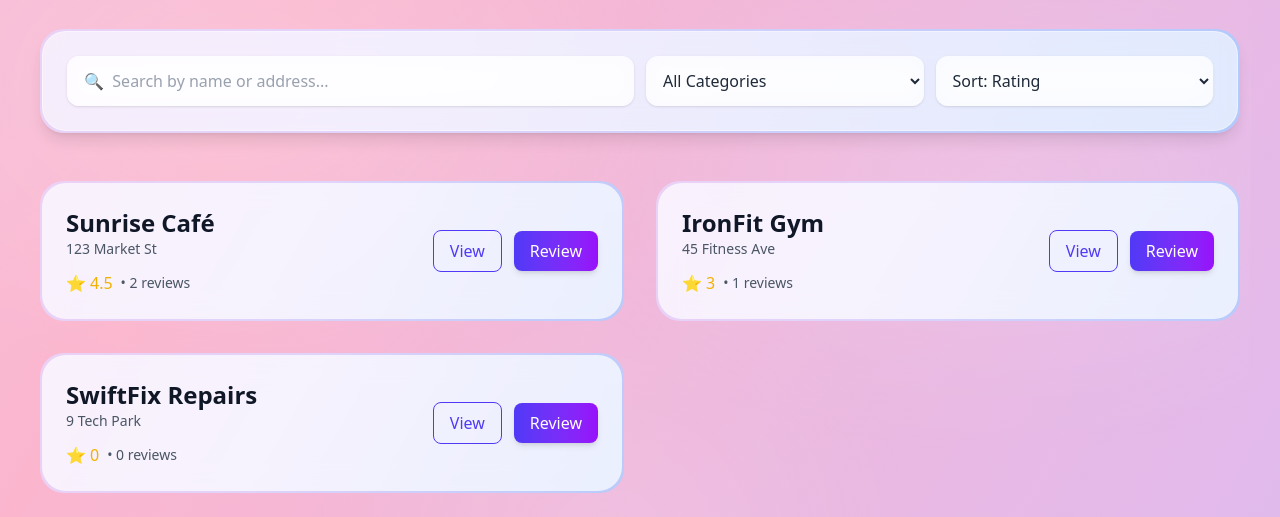
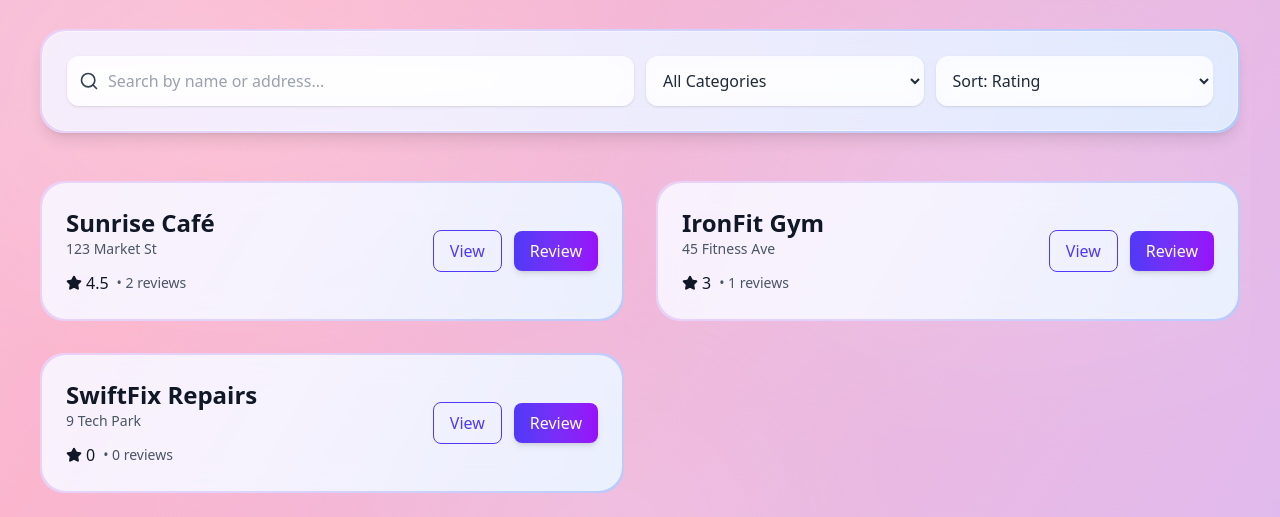
Before and after one commit to chebli2002/local-reviews, a React (Vite) app: page /businesses in a window 1280 px wide. Shown: the part 172-689 px from the top of the page. Built offline with nearby package versions, Linux system fonts and the light colour scheme.

Commit message:
Removed emojis, added icons

```diff
--- a/src/components/Home.jsx
+++ b/src/components/Home.jsx
@@ -1,6 +1,7 @@
 import { useEffect } from "react";
 import { Link } from "react-router-dom";
 import { motion } from "framer-motion";
+import { Star } from "lucide-react";
 import { useData } from "../data/DataContext.jsx";
 
 export default function Home() {
@@ -188,8 +189,9 @@ export default function Home() {
                     <p className="text-sm text-gray-500 dark:text-white">
                       {b.address}
                     </p>
-                    <div className="mt-3 text-sm text-yellow-500">
-                      ⭐ {b.average_rating}{" "}
+                    <div className="mt-3 text-sm text-gray-900 dark:text-white flex items-center gap-1">
+                      <Star className="w-4 h-4 fill-current text-gray-900 dark:text-white" />
+                      {b.average_rating}{" "}
                       <span className="text-gray-600 dark:text-white">
                         • {b.review_count} reviews
                       </span>
--- a/src/components/Reviews/UserReviews.jsx
+++ b/src/components/Reviews/UserReviews.jsx
@@ -1,5 +1,6 @@
 import { useParams, Link } from "react-router-dom";
 import { motion } from "framer-motion";
+import { Star } from "lucide-react";
 import { useData } from "../../data/DataContext.jsx";
 
 export default function UserReviews() {
@@ -66,8 +67,9 @@ export default function UserReviews() {
                   >
                     {r.business?.name ?? "Business"}
                   </Link>
-                  <div className="text-yellow-500 font-medium text-lg">
-                    ⭐ {r.rating}
+                  <div className="text-gray-900 font-medium text-lg flex items-center gap-1">
+                    <Star className="w-5 h-5 fill-current text-gray-900" />
+                    {r.rating}
                   </div>
                 </div>
 
--- a/src/components/business/BusinessDetail.jsx
+++ b/src/components/business/BusinessDetail.jsx
@@ -1,5 +1,6 @@
 import { Link, useNavigate, useParams } from "react-router-dom";
 import { motion } from "framer-motion";
+import { Star } from "lucide-react";
 import { useData } from "../../data/DataContext.jsx";
 
 export default function BusinessDetail() {
@@ -59,8 +60,9 @@ export default function BusinessDetail() {
               )}
             </div>
 
-            <div className="mt-4 text-yellow-500 text-base font-semibold flex items-center gap-2">
-              ⭐ {business.average_rating}
+            <div className="mt-4 text-gray-900 text-base font-semibold flex items-center gap-2">
+              <Star className="w-5 h-5 fill-current text-gray-900" />
+              {business.average_rating}
               <span className="text-gray-600 font-normal">
                 • {bizReviews.length} reviews
               </span>
@@ -132,8 +134,9 @@ export default function BusinessDetail() {
                       <div className="font-semibold text-gray-900 text-lg">
                         {r.user?.username ?? "Anonymous"}
                       </div>
-                      <div className="text-sm text-yellow-500 font-medium">
-                        ⭐ {r.rating} / 5
+                      <div className="text-sm text-gray-900 font-medium flex items-center gap-1">
+                        <Star className="w-4 h-4 fill-current text-gray-900" />
+                        {r.rating} / 5
                       </div>
                     </div>
                     <div className="text-gray-400 text-xs">
--- a/src/components/business/BusinessesList.jsx
+++ b/src/components/business/BusinessesList.jsx
@@ -2,6 +2,7 @@ import { Link, useLocation } from "react-router-dom";
 import { useData } from "../../data/DataContext.jsx";
 import { useMemo, useState } from "react";
 import { motion } from "framer-motion";
+import { Search, Star } from "lucide-react";
 
 function useQuery() {
   const { search } = useLocation();
@@ -46,12 +47,15 @@ export default function BusinessesList() {
         className="relative p-[2px] rounded-3xl bg-gradient-border shadow-lg"
       >
         <div className="grid sm:grid-cols-4 gap-3 bg-white/60 backdrop-blur-md rounded-3xl p-4 md:p-6 border border-white/40">
-          <input
-            value={term}
-            onChange={(e) => setTerm(e.target.value)}
-            placeholder="🔍  Search by name or address..."
-            className="col-span-2 rounded-xl px-4 py-3 bg-white/70 backdrop-blur-md border border-transparent focus:border-indigo-400 focus:ring-2 focus:ring-indigo-300 text-gray-800 placeholder-gray-400 outline-none transition-all duration-300 shadow-sm hover:shadow-md"
-          />
+          <div className="col-span-2 relative">
+            <Search className="absolute left-3 top-1/2 -translate-y-1/2 w-5 h-5 text-gray-700 z-10 pointer-events-none" />
+            <input
+              value={term}
+              onChange={(e) => setTerm(e.target.value)}
+              placeholder="Search by name or address..."
+              className="w-full rounded-xl pl-10 pr-4 py-3 bg-white/70 backdrop-blur-md border border-transparent focus:border-indigo-400 focus:ring-2 focus:ring-indigo-300 text-gray-800 placeholder-gray-400 outline-none transition-all duration-300 shadow-sm hover:shadow-md"
+            />
+          </div>
 
           <select
             value={cat}
@@ -104,8 +108,9 @@ export default function BusinessesList() {
                   <p className="text-sm text-gray-600">{b.address}</p>
 
                   <div className="mt-3 flex items-center gap-2">
-                    <div className="flex items-center text-yellow-500 text-base">
-                      ⭐ <span className="ml-1">{b.average_rating}</span>
+                    <div className="flex items-center text-gray-900 text-base">
+                      <Star className="w-4 h-4 fill-current text-gray-900" />
+                      <span className="ml-1">{b.average_rating}</span>
                     </div>
                     <span className="text-gray-600 text-sm">
                       • {b.review_count} reviews
```
